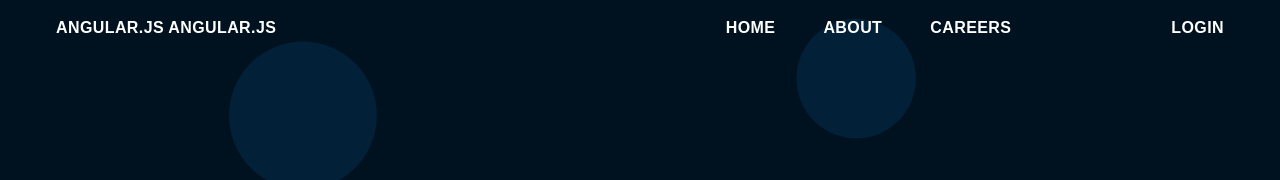
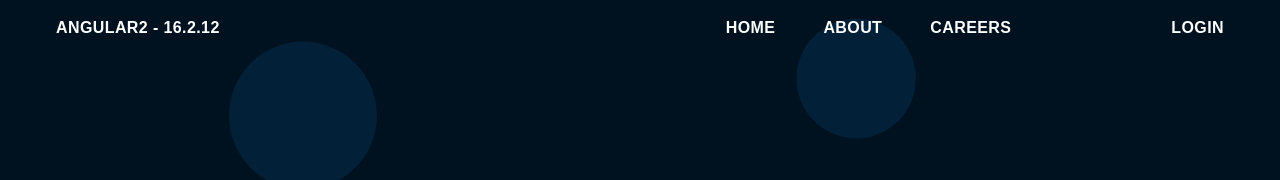
Before and after one commit to GeluHorotan/angular2-2performant, an Angular app: page /careers in a window 1280 px wide. Shown: the top 180 px of the page. Built offline with nearby package versions, Linux system fonts and the light colour scheme; a web font is replaced by a local one.

Commit message:
feat: angular version in header

```diff
--- a/src/app/shared/header/header.component.html
+++ b/src/app/shared/header/header.component.html
@@ -2,7 +2,7 @@
   <!-- Desktop view -->
   <ul class="hidden md:flex items-center justify-between uppercase text-white">
     <li class="hover:text-yellow-400 duration-200 ease-in-out transition-all">
-      <a [routerLink]="'/'">Angular.JS {{ angularVersion }}</a>
+      <a [routerLink]="'/'">Angular2 - {{ angularVersion }}</a>
     </li>
     <div class="flex md:gap-20 lg:gap-40">
       <div class="flex gap-12">
--- a/src/app/shared/header/header.component.ts
+++ b/src/app/shared/header/header.component.ts
@@ -1,4 +1,4 @@
-import { Component, OnInit } from '@angular/core';
+import { Component, OnInit, VERSION } from '@angular/core';
 import { Router } from '@angular/router';
 import { AuthService } from '../../services/auth.service';
 
@@ -8,7 +8,7 @@ import { AuthService } from '../../services/auth.service';
   styleUrls: ['./header.component.css'],
 })
 export class HeaderComponent implements OnInit {
-  angularVersion = 'Angular.JS';
+  angularVersion = '';
   isLoggedIn = false;
   navItems = [
     { title: 'Home', link: '/' },
@@ -26,7 +26,7 @@ export class HeaderComponent implements OnInit {
       this.isLoggedIn = loggedIn;
       this.updateHeader();
     });
-
+    this.angularVersion = VERSION.full;
     this.isLoggedIn = this.authService.isLoggedIn();
     this.updateHeader();
   }
```
